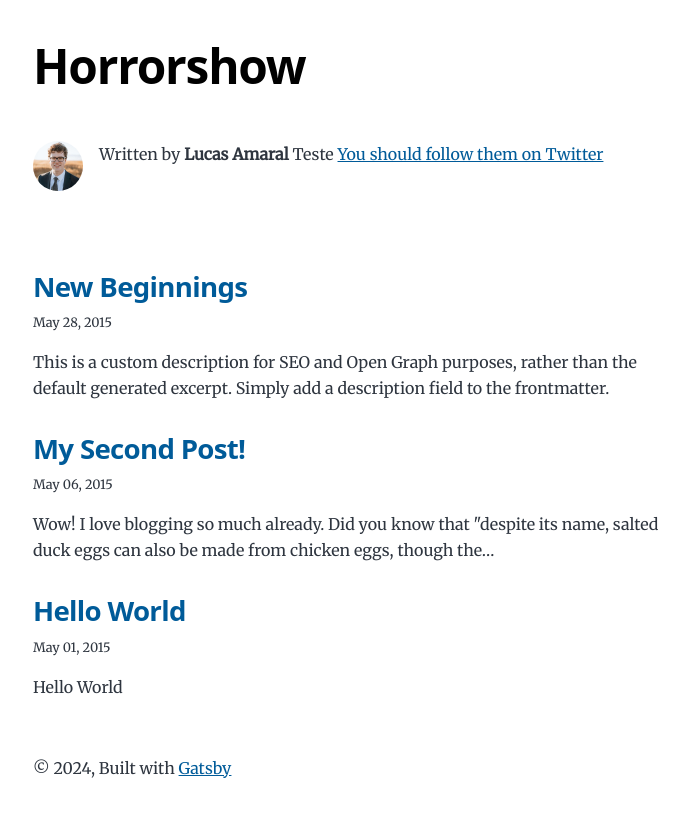
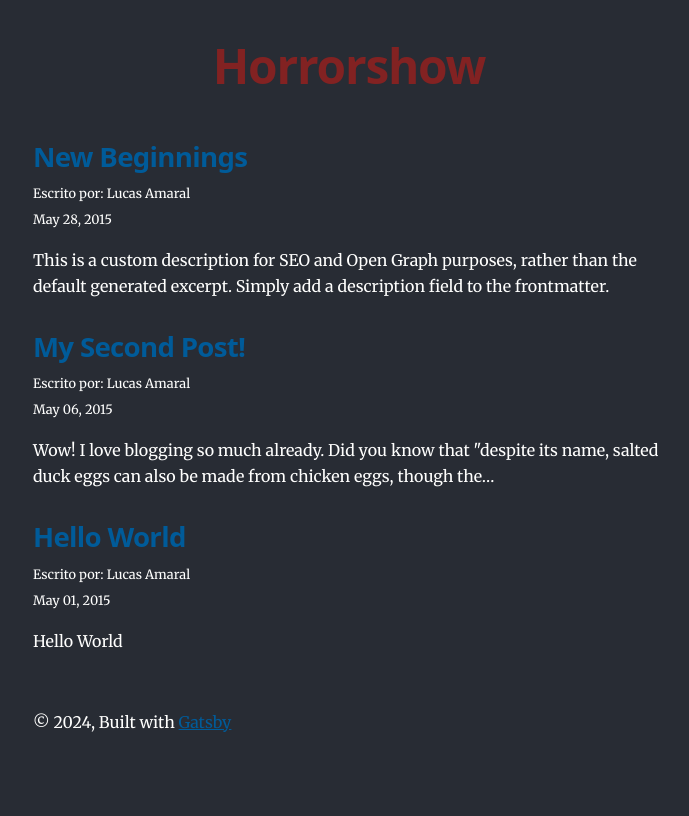
Before and after one commit to LucasSAmaral/horrorshow, a Gatsby site: page / in a window 1280 px wide. Shown: the whole page, without its empty margins (291-980 px from the left). Built offline with nearby package versions, Linux system fonts and the light colour scheme; Gatsby itself is replaced by a stand-in of ours.

Commit message:
Adiciona autor das postagens e altera cor de fundo do blog

```diff
--- a/content/blog/hello-world/index.md
+++ b/content/blog/hello-world/index.md
@@ -1,5 +1,6 @@
 ---
 title: Hello World
+author: Lucas Amaral
 date: "2015-05-01T22:12:03.284Z"
 description: "Hello World"
 ---
--- a/content/blog/my-second-post/index.md
+++ b/content/blog/my-second-post/index.md
@@ -1,5 +1,6 @@
 ---
 title: My Second Post!
+author: Lucas Amaral
 date: "2015-05-06T23:46:37.121Z"
 ---
 
--- a/content/blog/new-beginnings/index.md
+++ b/content/blog/new-beginnings/index.md
@@ -1,5 +1,6 @@
 ---
 title: New Beginnings
+author: Lucas Amaral
 date: "2015-05-28T22:40:32.169Z"
 description: This is a custom description for SEO and Open Graph purposes, rather than the default generated excerpt. Simply add a description field to the frontmatter.
 ---
--- a/gatsby-config.js
+++ b/gatsby-config.js
@@ -102,6 +102,7 @@ module.exports = {
                   }
                   frontmatter {
                     title
+                    author
                     date
                   }
                 }
@@ -119,7 +120,7 @@ module.exports = {
         name: `Gatsby Starter Blog`,
         short_name: `Gatsby`,
         start_url: `/`,
-        background_color: `#ffffff`,
+        background_color: `#282c34`,
         // This will impact how browsers show your PWA/website
         // https://css-tricks.com/meta-theme-color-and-trickery/
         // theme_color: `#663399`,
--- a/gatsby-node.js
+++ b/gatsby-node.js
@@ -114,6 +114,7 @@ exports.createSchemaCustomization = ({ actions }) => {
 
     type Frontmatter {
       title: String
+      author: String
       description: String
       date: Date @dateformat
     }
--- a/package.json
+++ b/package.json
@@ -42,7 +42,7 @@
   },
   "scripts": {
     "build": "gatsby build",
-    "develop": "gatsby develop",
+    "dev": "gatsby develop",
     "format": "prettier --write \"**/*.{js,jsx,ts,tsx,json,md}\"",
     "start": "gatsby develop",
     "serve": "gatsby serve",
--- a/src/pages/index.js
+++ b/src/pages/index.js
@@ -24,7 +24,7 @@ const BlogIndex = ({ data, location }) => {
 
   return (
     <Layout location={location} title={siteTitle}>
-      <Bio />
+      {/* <Bio /> */}
       <ol style={{ listStyle: `none` }}>
         {posts.map(post => {
           const title = post.frontmatter.title || post.fields.slug
@@ -42,7 +42,12 @@ const BlogIndex = ({ data, location }) => {
                       <span itemProp="headline">{title}</span>
                     </Link>
                   </h2>
-                  <small>{post.frontmatter.date}</small>
+                  <p>
+                    <small>Escrito por: {post.frontmatter.author}</small>
+                  </p>
+                  <p>
+                    <small>{post.frontmatter.date}</small>
+                  </p>
                 </header>
                 <section>
                   <p
@@ -68,7 +73,7 @@ export default BlogIndex
  *
  * See: https://www.gatsbyjs.com/docs/reference/built-in-components/gatsby-head/
  */
-export const Head = () => <Seo title="All posts" />
+export const Head = () => <Seo title="Todos os posts" />
 
 export const pageQuery = graphql`
   {
@@ -85,6 +90,7 @@ export const pageQuery = graphql`
         }
         frontmatter {
           date(formatString: "MMMM DD, YYYY")
+          author
           title
           description
         }
--- a/src/style.css
+++ b/src/style.css
@@ -34,6 +34,7 @@
   --fontFamily-serif: "Merriweather", "Georgia", Cambria, "Times New Roman",
     Times, serif;
   --font-body: var(--fontFamily-serif);
+  --color-body: #282c34;
   --font-heading: var(--fontFamily-sans);
   --fontWeight-normal: 400;
   --fontWeight-bold: 700;
@@ -53,7 +54,7 @@
   --fontSize-6: 2.488rem;
   --fontSize-7: 2.986rem;
   --color-primary: #005b99;
-  --color-text: #2e353f;
+  --color-text: #FFFFFE;
   --color-text-light: #4f5969;
   --color-heading: #1a202c;
   --color-heading-black: black;
@@ -79,6 +80,7 @@ body {
   font-family: var(--font-body);
   font-size: var(--fontSize-1);
   color: var(--color-text);
+  background-color: var(--color-body);
 }
 
 footer {
@@ -255,6 +257,8 @@ a:focus {
 .main-heading {
   font-size: var(--fontSize-7);
   margin: 0;
+  text-align: center;
+  color: rgb(130, 34, 34)
 }
 
 .post-list-item {
```
Also changed, not shown: src/components/layout.js (+6 -4 lines), src/templates/blog-post.js (+14 -11 lines), 1 other file.
